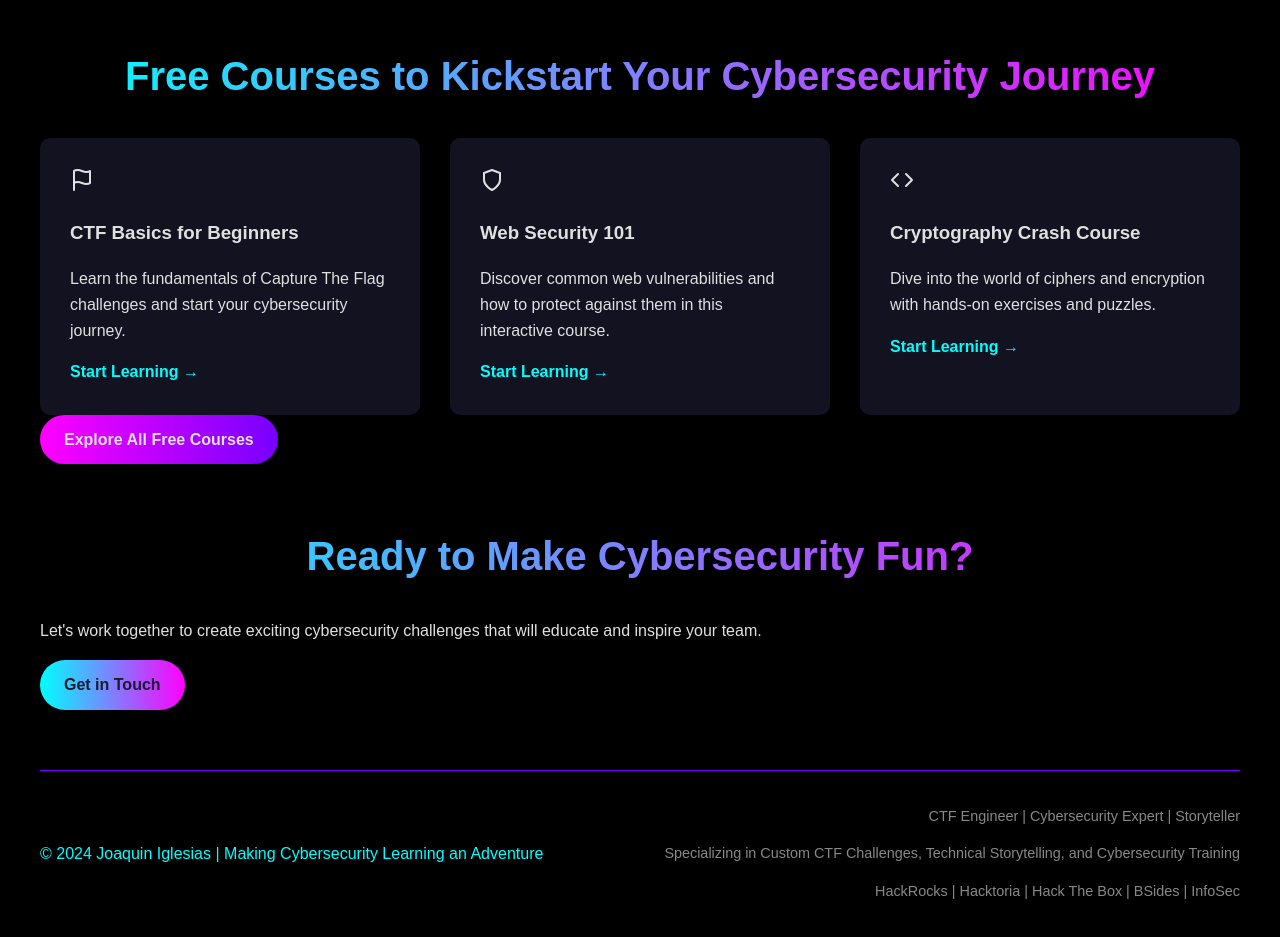
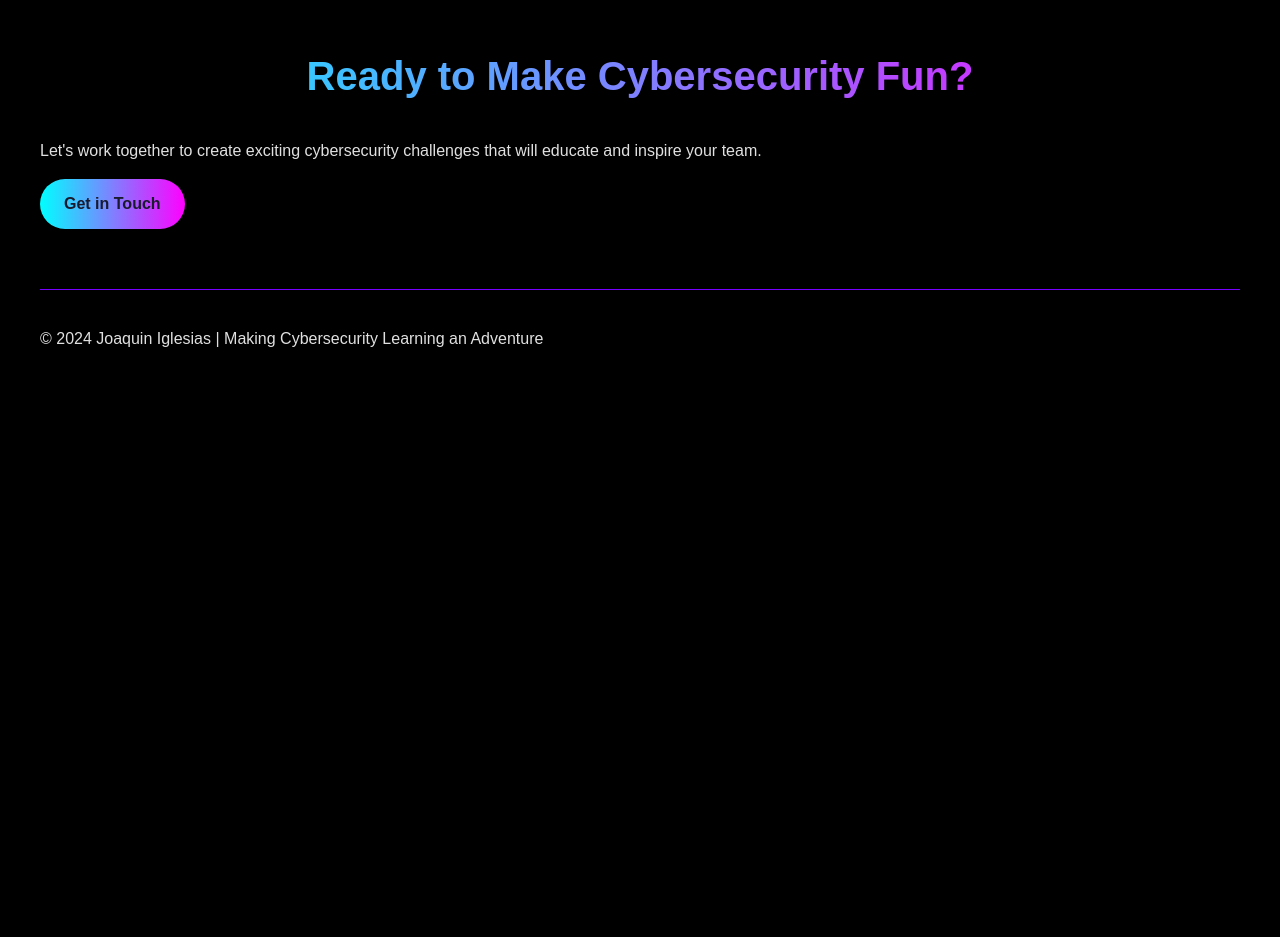
Before and after one commit to joaquiniglesiasm/joaquiniglesias.github.io, a plain HTML site: page index.html in a window 1280 px wide. Shown: the part 1280-2217 px from the top of the page. After the commit the page ends 1667 px from the top, so only its background shows below. Drawn offline with nearby package versions, Linux system fonts and the light colour scheme.

Commit message:
Update index.html

```diff
--- a/index.html
+++ b/index.html
@@ -15,7 +15,6 @@
                 <ul>
                     <li><a href="#what-is-ctf">What is CTF?</a></li>
                     <li><a href="#services">My Services</a></li>
-                    <li><a href="#free-courses">Free Courses</a></li>
                     <li><a href="#contact">Contact</a></li>
                 </ul>
             </nav>
@@ -60,33 +59,6 @@
                 </div>
             </section>
 
-            <section id="free-courses">
-                <h2>Free Courses to Kickstart Your Cybersecurity Journey</h2>
-                <div class="course-grid">
-                    <div class="course-card">
-                        <i data-feather="flag"></i>
-                        <h3>CTF Basics for Beginners</h3>
-                        <p>Learn the fundamentals of Capture The Flag challenges and start your cybersecurity journey.</p>
-                        <a href="#" class="course-link">Start Learning →</a>
-                    </div>
-                    <div class="course-card">
-                        <i data-feather="shield"></i>
-                        <h3>Web Security 101</h3>
-                        <p>Discover common web vulnerabilities and how to protect against them in this interactive course.</p>
-                        <a href="#" class="course-link">Start Learning →</a>
-                    </div>
-                    <div class="course-card">
-                        <i data-feather="code"></i>
-                        <h3>Cryptography Crash Course</h3>
-                        <p>Dive into the world of ciphers and encryption with hands-on exercises and puzzles.</p>
-                        <a href="#" class="course-link">Start Learning →</a>
-                    </div>
-                </div>
-                <div class="text-center">
-                    <a href="#" class="btn btn-tertiary">Explore All Free Courses</a>
-                </div>
-            </section>
-
             <section id="contact">
                 <h2>Ready to Make Cybersecurity Fun?</h2>
                 <p>Let's work together to create exciting cybersecurity challenges that will educate and inspire your team.</p>
@@ -95,16 +67,7 @@
         </main>
 
         <footer>
-            <div class="footer-content">
-                <div class="copyright">
-                    <p>&copy; 2024 Joaquin Iglesias | Making Cybersecurity Learning an Adventure</p>
-                </div>
-                <div class="seo-content">
-                    <p>CTF Engineer | Cybersecurity Expert | Storyteller</p>
-                    <p>Specializing in Custom CTF Challenges, Technical Storytelling, and Cybersecurity Training</p>
-                    <p>HackRocks | Hacktoria | Hack The Box | BSides | InfoSec</p>
-                </div>
-            </div>
+            <p>&copy; 2024 Joaquin Iglesias | Making Cybersecurity Learning an Adventure</p>
         </footer>
     </div>
 
```
